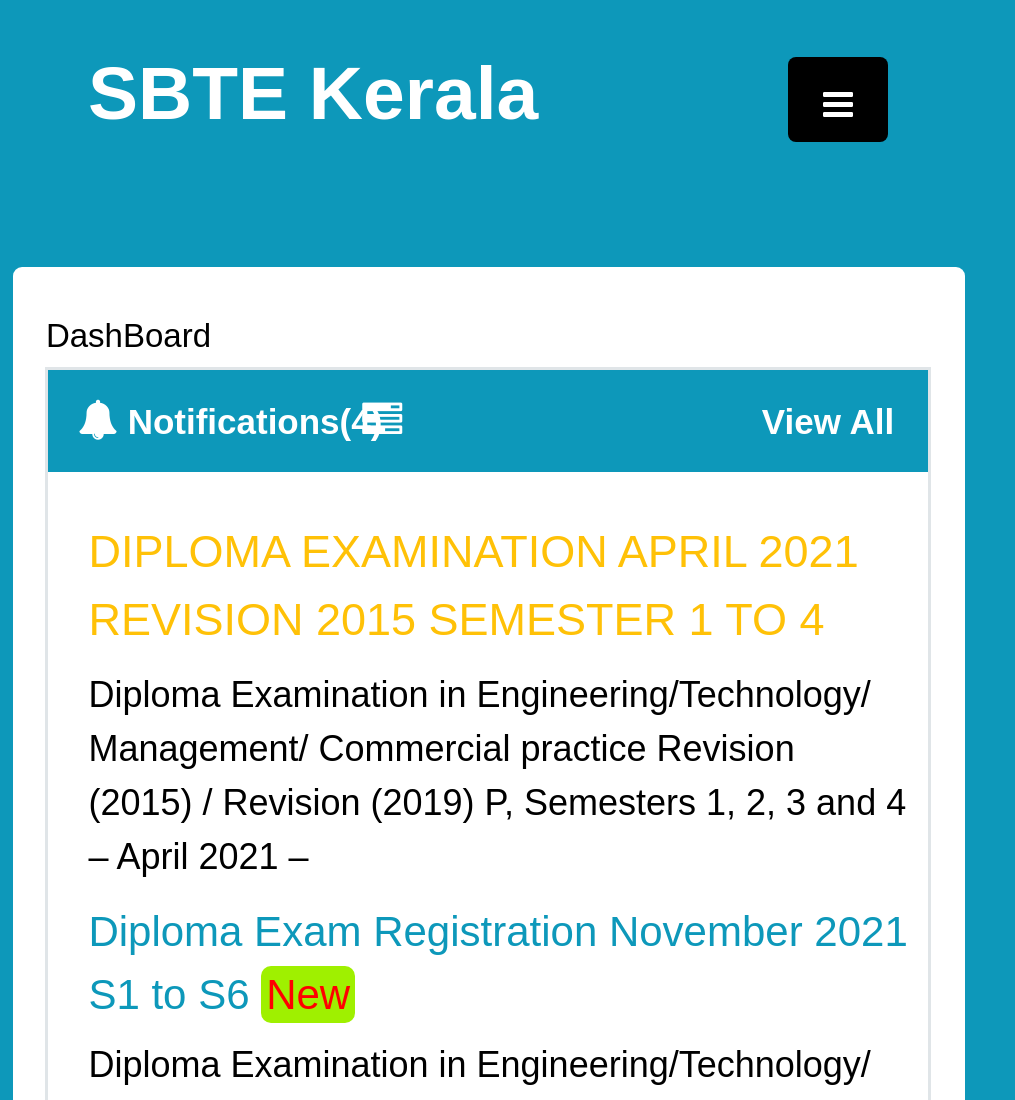
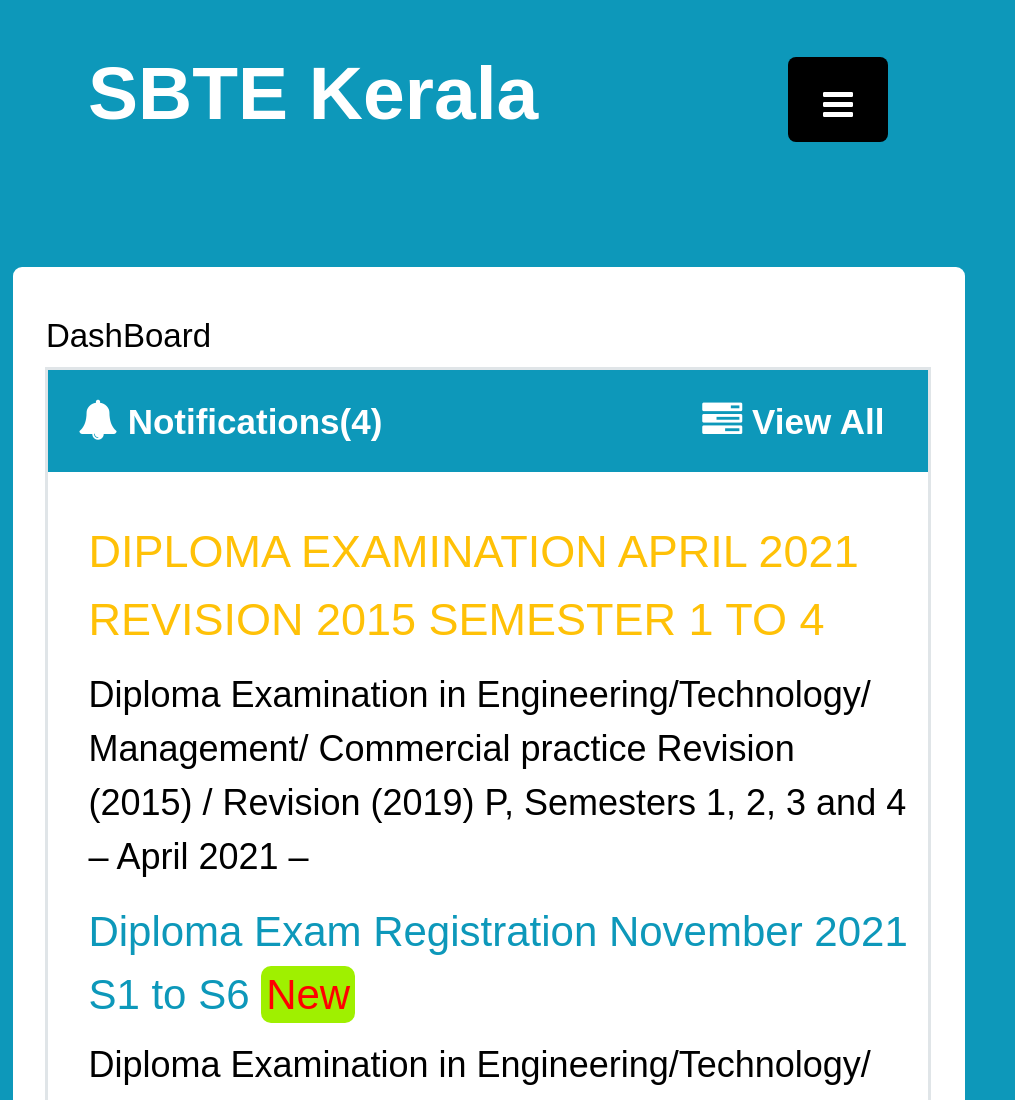
Before and after one commit to shibilxy/sbte, a plain HTML site: page home.html in a window 1280 px wide. Shown: the top 1100 px of the page, without its empty margins (0-1015 px from the left). Drawn offline with Linux system fonts and the light colour scheme.

Commit message:
Update home.html

```diff
--- a/home.html
+++ b/home.html
@@ -123,7 +123,7 @@
     opacity: 0;
   }
 }
-.view a{
+.view{
   margin-left: 340px;
   color: white;
   gap: 50px;
@@ -147,7 +147,7 @@
   <div class="mainBody"> <label>DashBoard</label>
    <div class="dashboardContainer">
     <h4> <i class="fa fa-bell" style="font-size:40px;color:white"></i> Notifications(4)<span class="view"><i class="fa fa-tasks" style="font-size:48px;color:white;
-    font-size:40px;margin-left: -20px;"></i>&nbsp; <a href="https://sbte.kerala.gov.in/dash/student">View All</a></span></h4>
+    font-size:40px;margin-left: -20px;"></i>&nbsp;View All</span></h4>
     <h3>DIPLOMA EXAMINATION APRIL 2021<br>REVISION 2015 SEMESTER 1 TO 4</h3>
     <p>Diploma Examination in Engineering/Technology/<br>Management/ Commercial practice Revision<br> (2015) / Revision (2019) P, Semesters 1, 2, 3 and 4<br> – April 2021 – </p>
     <h3 class="nd">Diploma Exam Registration November 2021 S1 to S6 <span class="blink_me">New</span> </h3>
```
